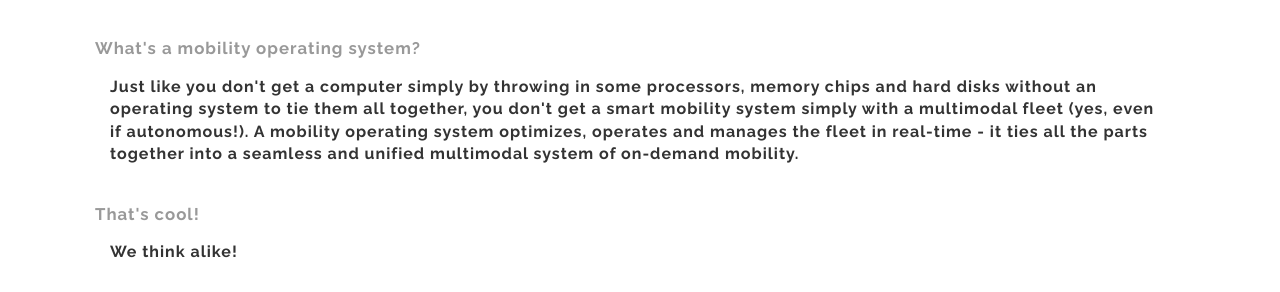
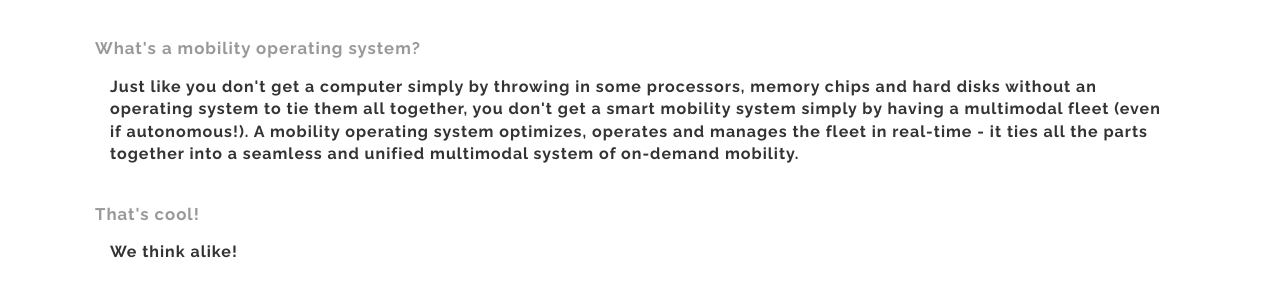
Before and after one commit to turingres/turingres.github.io, a Jekyll site: the page built from about.html, in a window 1280 px wide. Shown: the part 241-533 px from the top of the page. Built offline with Jekyll 4.4.1, drawn with Linux system fonts in a browser that asks for light colours.

Commit message:
about updated

```diff
--- a/about.html
+++ b/about.html
@@ -38,7 +38,7 @@ patents:
       <div class='medium-12 columns'>
         <h3>Just like you don't get a computer simply by throwing in some processors, memory chips and hard disks
           without an operating system to tie them all together, you don't get a smart mobility system simply
-          with a multimodal fleet (yes, even if autonomous!). A mobility operating system optimizes, operates and manages
+          by having a multimodal fleet (even if autonomous!). A mobility operating system optimizes, operates and manages
           the fleet in real-time - it ties all the parts together into a seamless and unified multimodal system
           of on-demand mobility.
         </h3> <br>
```
